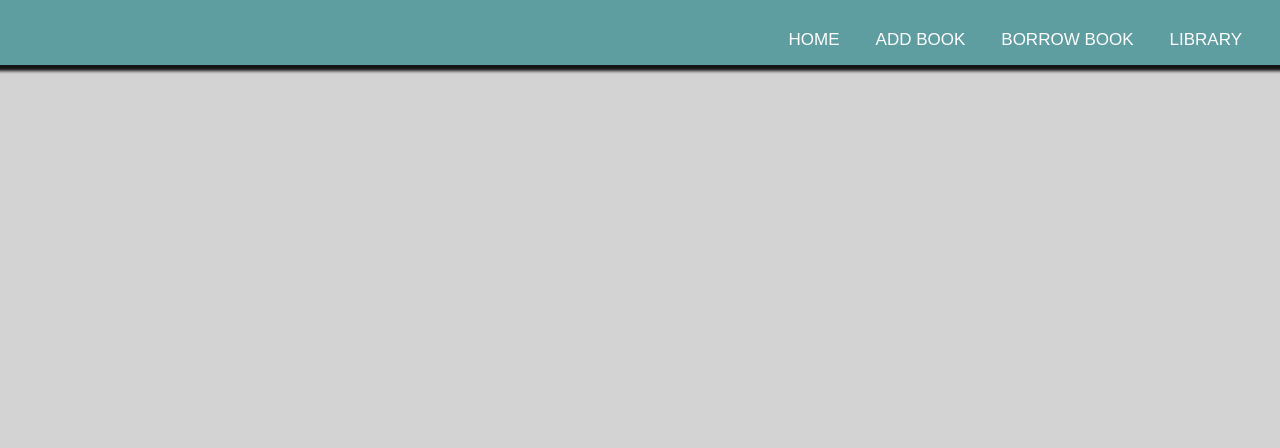
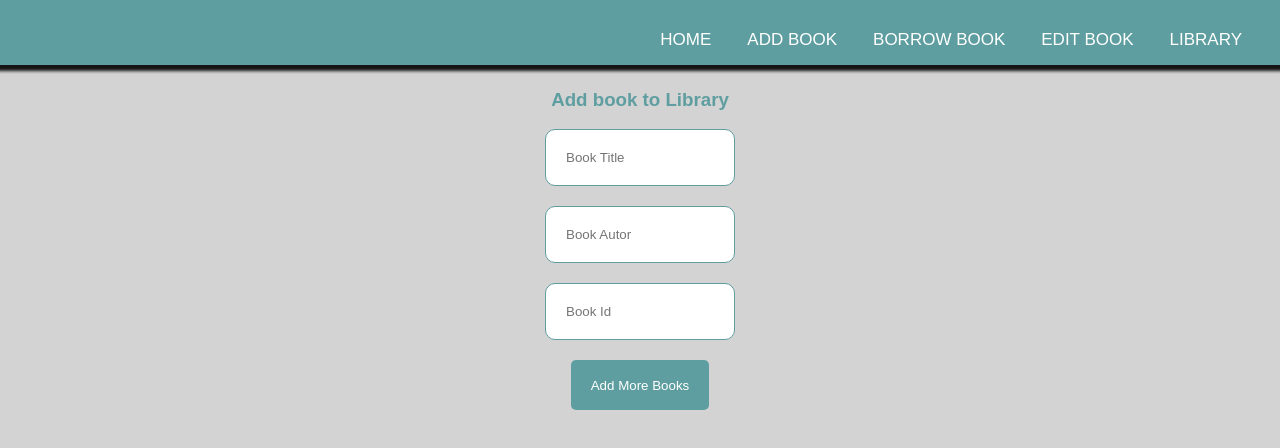
Before and after one commit to felixNT0/library, a React (Create React App) app: page /edit-book in a window 1280 px wide. Shown: the top 448 px of the page. Built offline with nearby package versions, Linux system fonts and the light colour scheme.

Commit message:
initial commit

```diff
--- a/src/AddBook.js
+++ b/src/AddBook.js
@@ -6,11 +6,11 @@ import "./Form.css"
 const getDataFromLocalStorage = () => {
   const data = localStorage.getItem("books")
   if (data) {
-    // return JSON.parse(data)
+     return JSON.parse(data)
   } else {
     return []
   }
-  return []
+  // return []
 }
 
 function AddBook() {
@@ -30,8 +30,8 @@ function AddBook() {
     let books = getDataFromLocalStorage()
     books.push(value)
 
-    console.log(value)
-    console.log(books)
+    // console.log(value)
+    // console.log(books)
 
     localStorage.setItem("books", JSON.stringify(books))
     setValue({
--- a/src/App.js
+++ b/src/App.js
@@ -2,6 +2,7 @@ import "./App.css"
 import { BrowserRouter as Router, Routes, Route } from "react-router-dom"
 import AddBook from "./AddBook"
 import BorrowBooks from "./BorrowBooks"
+import EditBooks from "./EditBooks"
 import Library from "./Library"
 //import SearchBar from "./SearchBar";
 import NavBar from "./NavBar"
@@ -16,7 +17,8 @@ function App() {
           <Route path='/home' exact element={<Home />} />
           <Route path='/add-book' element={<AddBook />} />
           <Route path='/borrow-book' element={<BorrowBooks />} />
-          <Route path='/library' element={<Library />} />
+          <Route path='/edit-book' element={<EditBooks />} />
+          <Route path='/library' element={<Library/>} />
         </Routes>
       </div>
     </Router>
--- a/src/BorrowBooks.js
+++ b/src/BorrowBooks.js
@@ -6,11 +6,11 @@ import "./Form.css"
 const getDataFromLocalStorage = () => {
   const data = localStorage.getItem("books")
   if (data) {
-    // return JSON.parse(data)
+   return JSON.parse(data)
   } else {
     return []
   }
-  return []
+  // return []
 }
 
 function BorrowBooks() {
@@ -25,13 +25,13 @@ function BorrowBooks() {
     setValue((prev) => ({ ...prev, [event.target.name]: event.target.value }))
   }
 
-  const handleSubmit = (e) => {
+  const handleSubmit = (e, id) => {
     e.preventDefault()
     let books = getDataFromLocalStorage()
-    books.filter((prev) => prev.value !== value)
+   books.splice(value.id, 1)
 
-    console.log(value)
-    console.log(books)
+    // console.log(value)
+    // console.log(books)
 
     localStorage.setItem("books", JSON.stringify(books))
     setValue({
@@ -45,7 +45,7 @@ function BorrowBooks() {
     <div>
       <form onSubmit={handleSubmit}>
         <div className='card'>
-          <h3>Bo rrow Book From The Library</h3>
+          <h3>Borrow Book From The Library</h3>
           <p>{add}</p>
           <input
             type='text'
--- /dev/null
+++ b/src/EditBooks.js
@@ -0,0 +1,85 @@
+import React from 'react'
+import { useState, useEffect } from "react"
+import "./Form.css"
+// import axios from 'axios'
+
+const getDataFromLocalStorage = () => {
+  const data = localStorage.getItem("books")
+  if (data) {
+    return JSON.parse(data)
+  } else {
+    return []
+  }
+  // return []
+}
+
+function EditBooks() {
+    const [add, setAdd] = useState(false)
+    const [value, setValue] = useState({
+      title: "",
+      author: "",
+      id: "",
+    })
+
+const [edit, setEdit] = useState(false)
+
+    const handleChange = (event) => {
+      setValue((prev) => ({ ...prev, [event.target.name]: event.target.value }))
+    }
+
+    const handleSubmit = (e, id) => {
+      e.preventDefault()
+       let books = getDataFromLocalStorage()
+      setEdit(true)
+    if(value.id === id)
+
+
+
+      // console.log(value)
+      // console.log(books)
+
+      localStorage.setItem("books", JSON.stringify(books))
+      setValue({
+        title: "",
+        author: "",
+        id: "",
+      })
+      setAdd("You have just successfully edit a book from the library")
+    }
+  return (
+    <div>
+      {edit === false && <form onSubmit={handleSubmit}>
+        <div className='card'>
+          <h3>Add book to Library</h3>
+          <p>{add}</p>
+          <input
+            type='text'
+            placeholder='Book Title'
+            onChange={handleChange}
+            name='title'
+            // value={data}
+          />
+          <input
+            type='text'
+            placeholder='Book Autor'
+            onChange={handleChange}
+            name='author'
+            //  value={data}
+          />
+          <input
+            type='number'
+            placeholder='Book Id'
+            onChange={handleChange}
+            id=""
+            //  value={data}
+          />
+          <button className='submit' type='submit'>
+            Add More Books
+          </button>
+        </div>
+      </form>}
+    </div>
+  )
+}
+
+export default EditBooks;
--- a/src/Library.js
+++ b/src/Library.js
@@ -6,40 +6,79 @@ import "./Library.css"
 
 const getDataFromLocalStorage = () => {
   const data = localStorage.getItem("books")
+  // console.log(data)
   if (data) {
-    // return JSON.parse(data)
+    return JSON.parse(data)
   } else {
     return []
   }
-  return []
+  // return []
 }
 
 export default function Library() {
   // const URL = "  http://localhost:8000/books"
 
-  const [books, setBooks] = useState()
-  const [isPending, setIsPending] = useState(true)
+  // const [books, setBooks] = useState(getDataFromLocalStorage())
+  // // const [isPending, setIsPending] = useState(true)
 
-  const handleGetBooks = (e) => {
-    e.preventDefault()
-    let books = getDataFromLocalStorage()
+  // const handleGetBooks = (e) => {
+  //   e.preventDefault()
+  //   let books = getDataFromLocalStorage()
+
+  //   setBooks(books)
+  //   // setIsPending(false)
+  // }
+
+  const [books, setBooks] = useState(getDataFromLocalStorage())
+
+  const handleSearchSubmit = (event) => {
+    event.preventDefault()
+    let searched = event.target.value
+    let book = getDataFromLocalStorage()
+    books.filter((prev) => {
+      return prev.title.toLowerCase().includes(searched.toLowerCase())
+    })
+
+    // console.log(value)
+    // console.log(books).
+
     localStorage.setItem("books", JSON.stringify(books))
-    setBooks(books)
-    setIsPending(false)
+
+    setBooks(book)
+      console.log(book)
+
+    // setAdd("You have just successfully search a book from the library")
   }
 
   // useEffect(() => {
-
+  //   localStorage.setItem("books", JSON.stringify(books))
   // }, [books])
 
   return (
     <div>
-      <SearchBar books={books} />
+      <div className='search'>
+        <form>
+          <div className='card'>
+            <h3>Search For Books Here</h3>
+            <div className='search'>
+              {/* <p>{add}</p> */}
+              <input
+                type='text'
+                // onChange={handleSearchSubmit}
+                placeholder='Search'
+              />
+              <button onClick={handleSearchSubmit} type='submit'>
+                <i class='fas fa-search'></i>
+              </button>
+            </div>
+          </div>
+        </form>
+      </div>
       <br />
-      <button style={{ marginTop: 20 }} onClick={handleGetBooks}>
+      {/* <button style={{ marginTop: 20 }} onClick={handleGetBooks}>
         <i class='fa-solid fa-rotate'></i>
-      </button>
-      {isPending && (
+      </button> */}
+      {/* {isPending && (
         <div>
           <img
             style={{ width: "100px", color: "cadetblue" }}
@@ -47,7 +86,7 @@ export default function Library() {
             alt='Preloader'
           />
         </div>
-      )}
+      )} */}
 
       {books.map((book) => (
         <ul key={book.id} className='cards'>
@@ -78,6 +117,7 @@ export default function Library() {
                   Lorem ipsum dolor sit amet consectetur adipisicing elit.
                   Asperiores, blanditiis?
                 </p>
+                <p>{book.id}</p>
               </div>
             </a>
           </li>
--- a/src/NavBar.js
+++ b/src/NavBar.js
@@ -12,17 +12,22 @@ function NavBar() {
           </Link>
         </li>
         <li>
-          <Link className='btn' to='/AddBook'>
+          <Link className='btn' to='/add-book'>
             Add Book
           </Link>
         </li>
         <li>
-          <Link className='btn' to='/RemoveBook'>
+          <Link className='btn' to='/borrow-book'>
             Borrow Book
           </Link>
         </li>
         <li>
-          <Link className='btn' to='/Library'>
+          <Link className='btn' to='/edit-book'>
+            Edit Book
+          </Link>
+        </li>
+        <li>
+          <Link className='btn' to='/library'>
             Library
           </Link>
         </li>
--- a/src/SearchBar.js
+++ b/src/SearchBar.js
@@ -2,26 +2,39 @@ import React from "react"
 import { useState } from "react"
 //import Library from "./Library"
 
-function SearchBar({ books }) {
-  const [search, setSearch] = useState("")
-  const [searchBook, setSearchBook] = useState([])
-  const [message, setMessage] = useState("")
+const getDataFromLocalStorage = () => {
+  const data = localStorage.getItem("books")
+  if (data) {
+    return JSON.parse(data)
+  } else {
+    return []
+  }
+  // return []
+}
 
-  const handleChange = (event) => {
-    setSearch(event.target.value)
-  }
+function SearchBar() {
+ // const [add, setAdd] = useState(false)
+  // const [value, setValue] = useState({
+  //   title: "",
+  //   author: "",
+  // })
 
-  const handleSubmit = (e) => {
-    e.preventDefault()
-    let allBooks = books
-    let book = allBooks.filter((prev) =>
-      prev.title.toLowerCase(book).includes(searchBook)
-    )
-    if (books !== book) {
-      setMessage("Sorry Books not in the Library")
-      return
-    }
-    setSearchBook(book)
+ const [search, setSearch] = useState([])
+
+  const handleSubmit = (event) => {
+    event.preventDefault()
+    let searched = event.target.value
+    let books = getDataFromLocalStorage()
+    books.filter((prev) => {
+      return prev.title.toLowerCase().includes(searched)
+    })
+
+    // console.log(value)
+    // console.log(books).
+
+    localStorage.setItem("books", JSON.stringify(books))
+    setSearch(books)
+   // setAdd("You have just successfully search a book from the library")
   }
 
   return (
@@ -30,13 +43,12 @@ function SearchBar({ books }) {
         <div className='card'>
           <h3>Search For Books Here</h3>
           <div className='search'>
-            <p>{message}</p>
+            {/* <p>{add}</p> */}
             <input
               type='text'
-              onChange={handleChange}
-              name='title'
+              onChange={handleSubmit}
+
               placeholder='Search'
-              value={search}
             />
             <button type='submit'>
               <i class='fas fa-search'></i>
```
